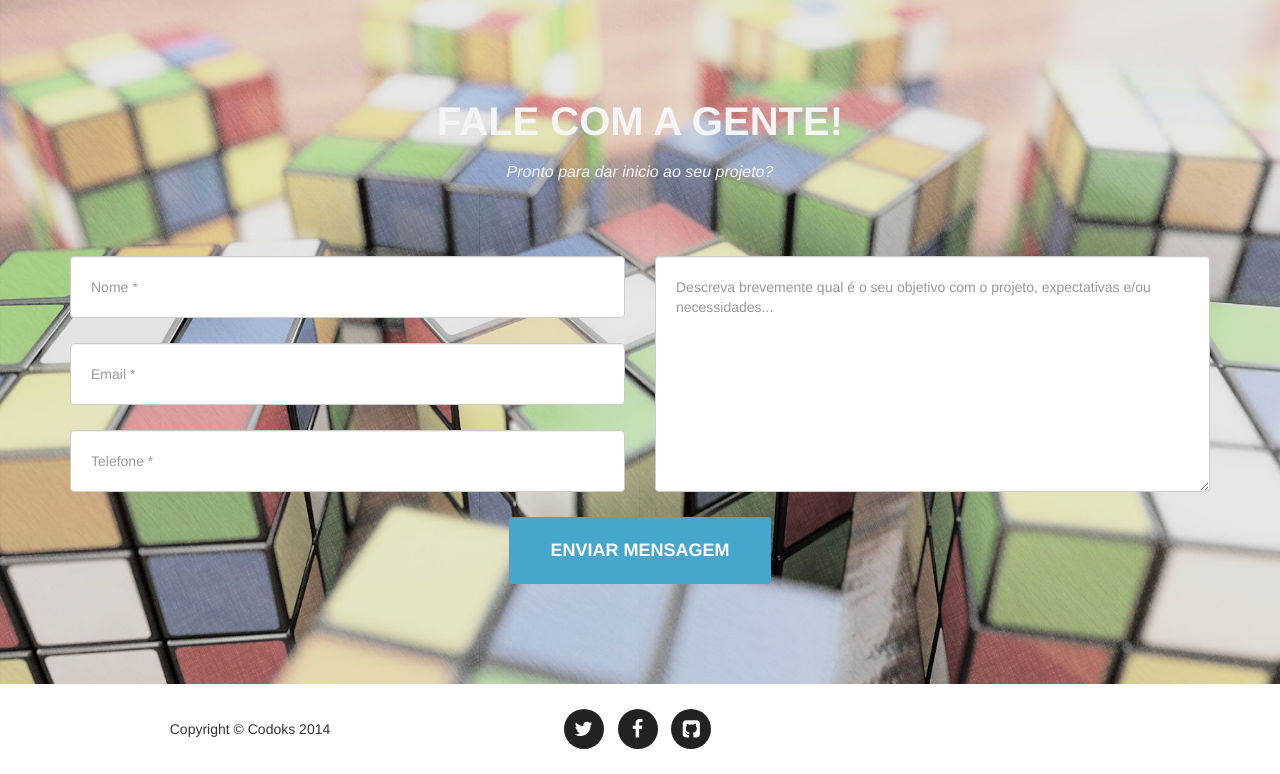
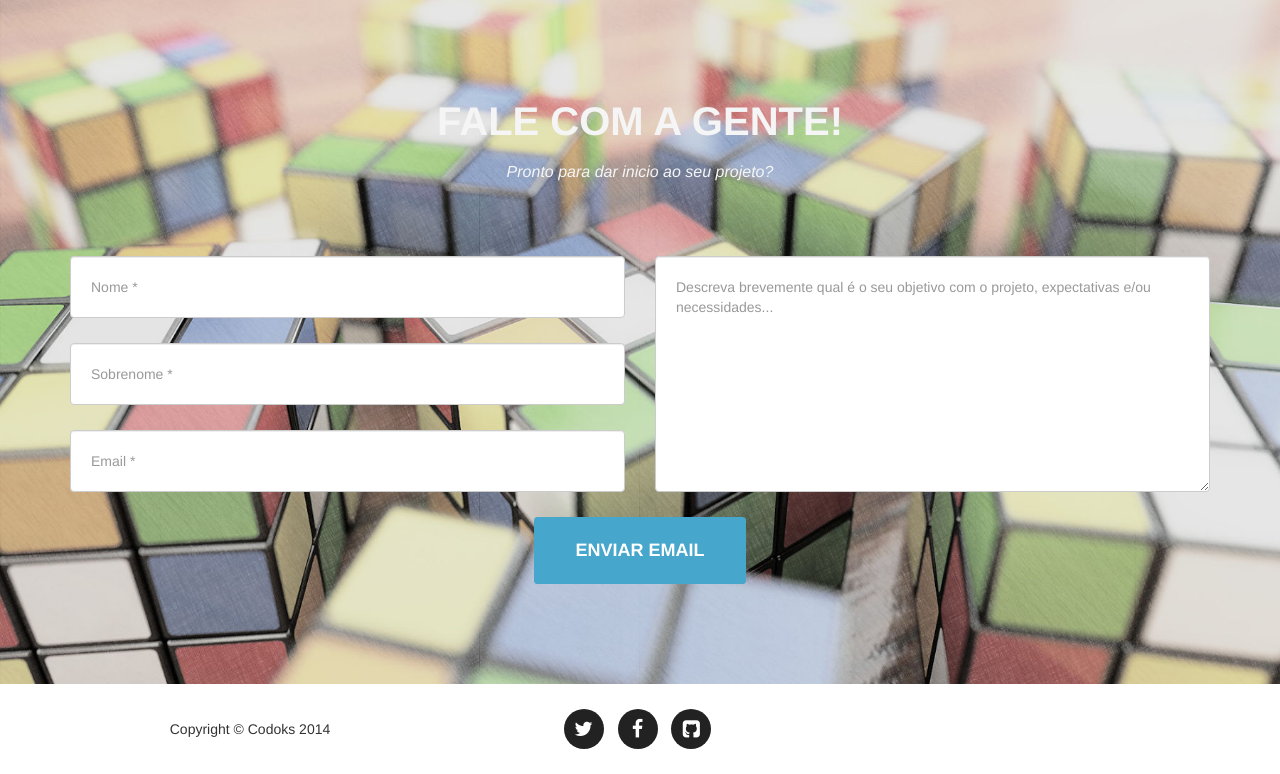
Before and after one commit to Codoks/codoks-site, a PHP site: page / in a window 1280 px wide. Shown: the part 2741-3515 px from the top of the page. Run offline with PHP 8.4, Linux system fonts and the light colour scheme; some web fonts are replaced.

Commit message:
segundo teste de envios de email

```diff
--- a/index.html
+++ b/index.php
@@ -37,10 +37,10 @@
 
 <?php
 if(isset($_POST['submit'])){
-    $to = "codoks@gmail.com"; // this is your Email address
+    $to = "email@example.com"; // this is your Email address
     $from = $_POST['email']; // this is the sender's Email address
     $first_name = $_POST['first_name'];
-    $last_name = "Rafagnin";
+    $last_name = $_POST['last_name'];
     $subject = "Form submission";
     $subject2 = "Copy of your form submission";
     $message = $first_name . " " . $last_name . " wrote the following:" . "\n\n" . $_POST['message'];
@@ -54,6 +54,7 @@ if(isset($_POST['submit'])){
     // You can also use header('Location: thank_you.php'); to redirect to another page.
     }
 ?>
+
 
 <body id="page-top" class="index">
 
@@ -277,32 +278,31 @@ if(isset($_POST['submit'])){
             </div>
             <div class="row">
                 <div class="col-lg-12">
-                    <form method="post" name="sentMessage" id="contactForm" novalidate>
+                    <form action="" method="post">
                         <div class="row">
                             <div class="col-md-6">
                                 <div class="form-group">
-                                    <input name="first_name" type="text" class="form-control" placeholder="Nome *" id="name" required data-validation-required-message="Please enter your name.">
+                                    <input class="form-control" type="text" name="first_name" placeholder="Nome *">
                                     <p class="help-block text-danger"></p>
                                 </div>
                                 <div class="form-group">
-                                    <input name="email" type="email" class="form-control" placeholder="Email *" id="email" required data-validation-required-message="Please enter your email address.">
+                                    <input class="form-control" type="text" name="last_name" placeholder="Sobrenome *">
                                     <p class="help-block text-danger"></p>
                                 </div>
                                 <div class="form-group">
-                                    <input type="tel" class="form-control" placeholder="Telefone *" id="phone" required data-validation-required-message="Please enter your phone number.">
+                                    <input class="form-control" type="text" name="email" placeholder="Email *">
                                     <p class="help-block text-danger"></p>
                                 </div>
                             </div>
                             <div class="col-md-6">
                                 <div class="form-group">
-                                    <textarea name="message" class="form-control" placeholder="Descreva brevemente qual é o seu objetivo com o projeto, expectativas e/ou necessidades..." id="message" required data-validation-required-message="Please enter a message."></textarea>
-                                    <p class="help-block text-danger"></p>
+                                    <textarea class="form-control" placeholder="Descreva brevemente qual é o seu objetivo com o projeto, expectativas e/ou necessidades..." id="message" required data-validation-required-message="Please enter a message." rows="5" name="message" cols="30"></textarea>
                                 </div>
                             </div>
                             <div class="clearfix"></div>
                             <div class="col-lg-12 text-center">
                                 <div id="success"></div>
-                                <button name="submit" type="submit" class="btn btn-xl">Enviar Mensagem</button>
+                                <input class="btn btn-xl" type="submit" name="submit" value="Enviar email">
                             </div>
                         </div>
                     </form>
```
